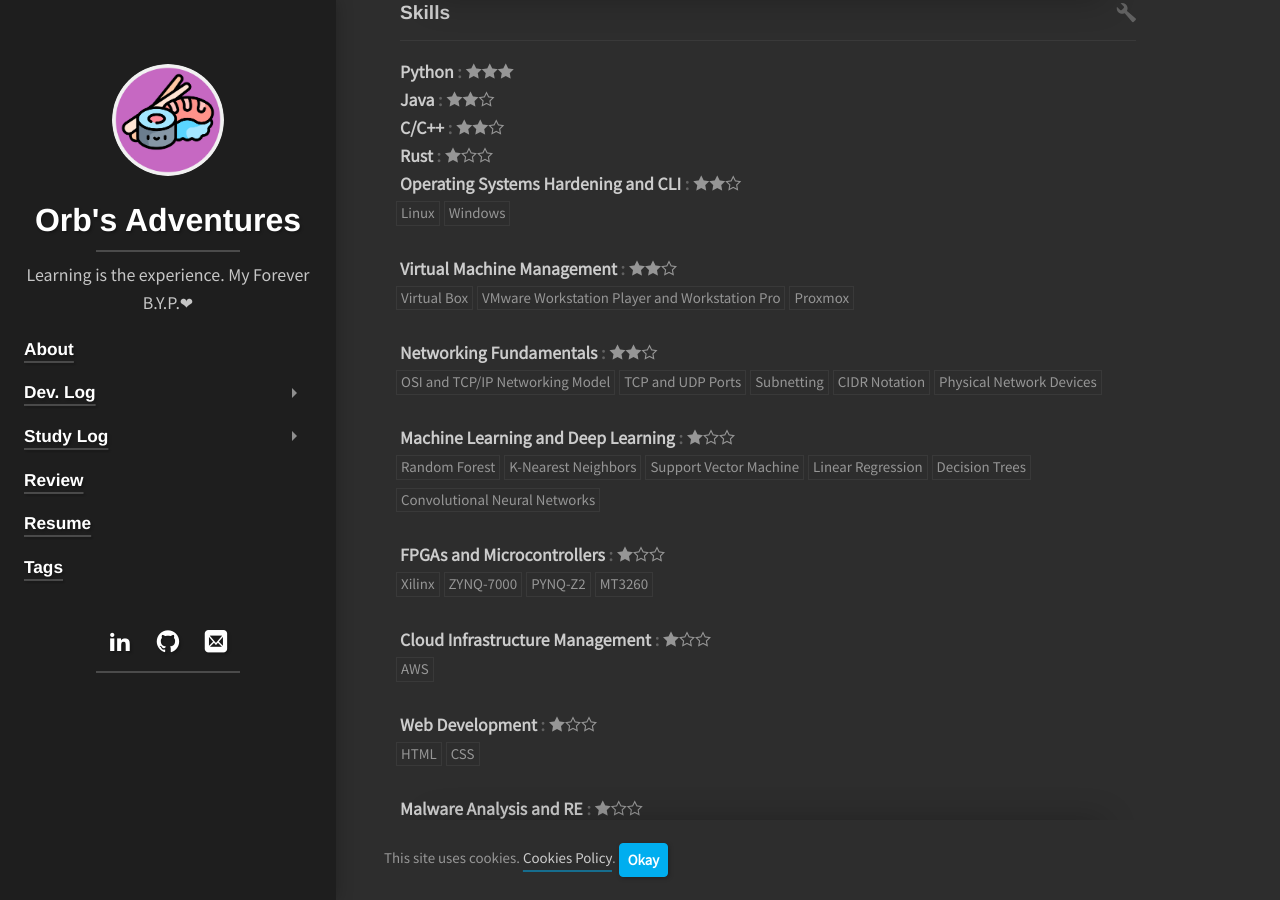
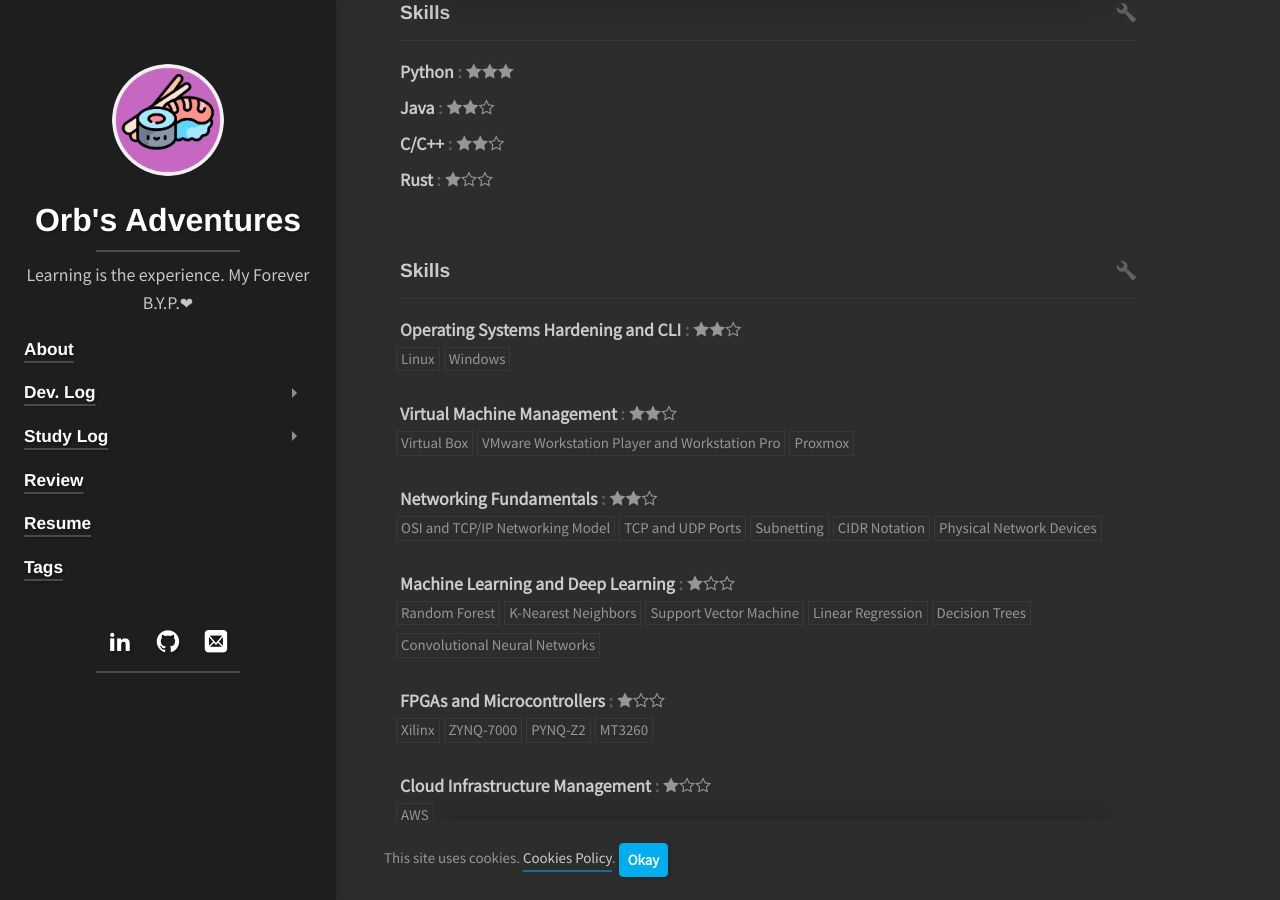
Before and after one commit to KuroOrb/KuroOrb.github.io, a Jekyll site: the page built from resume.md, in a window 1280 px wide and 900 px high, scrolled down 5917 px. Built offline with Jekyll 4.4.1, drawn with Linux system fonts in a browser that asks for light colours; cached includes are drawn as plain includes; nearby versions of some CDN libraries; some web fonts are replaced; library files that are not in the unit come from our copies.

Commit message:
more changes to resume

```diff
--- a/_data/resume.yml
+++ b/_data/resume.yml
@@ -204,7 +204,7 @@ publications:
     releaseDate: "2022-07-22"
     website: "https://secrypt.scitevents.org/"
     summary: "Submitted..."
-skills:
+programming:
   - name: "Python"
     level: "Master"
   - name: "Java"
@@ -213,6 +213,7 @@ skills:
     level: "Intermediate"
   - name: "Rust"
     level: "Junior"
+skills:
   - name: "Operating Systems Hardening and CLI"
     level: "Intermediate"
     keywords:
--- /dev/null
+++ b/_includes/pro/resume/programming.html
@@ -0,0 +1,59 @@
+{% if resume.programming.size > 0 %}
+<section class="npb">
+  <h2 id="programming" class="h3 hr-bottom">
+    {{ strings.resume.skills | default:"Programming Language" }}
+    <span class="symbol {{ icons.skills | default:'icon-wrench' }}"></span>
+  </h2>
+  <dl class="programming">
+    {% for skl in resume.programming %}
+      <dt class="fl">{{ skl.name }}</dt>
+      <dd class="faded clearafter">
+        {% if skl.level and skl.level != '' %}
+        <div class="fr">
+          <span class="sr-only">{{ strings.resume.level | default:"Level" }}{{ colon }}</span>
+          {% assign level = skl.level | slugify %}
+          {% unless page.no_skill_icons %}
+            {% case level %}
+              {% when 3 or "3-3" or "master" or "expert" or "senior" or "professional" %}
+                <span class="help" title="{{ skl.level }}">
+                  <span class="sr-only">{{ skl.level }}</span>
+                  <span class="icon-star-full"></span><span class="icon-star-full"></span><span class="icon-star-full"></span>
+                </span>
+              {% when 2 or "2-3" or "intermediate" or "amateur" %}
+                <span class="help" title="{{ skl.level }}">
+                  <span class="sr-only">{{ skl.level }}</span>
+                  <span class="icon-star-full"></span><span class="icon-star-full"></span><span class="icon-star-empty"></span>
+                </span>
+              {% when 1 or "1-3" or "beginner" or "novice" or "junior" %}
+                <span class="help" title="{{ skl.level }}">
+                  <span class="sr-only">{{ skl.level }}</span>
+                  <span class="icon-star-full"></span><span class="icon-star-empty"></span><span class="icon-star-empty"></span>
+                </span>
+              {% when 0 or "0-3" %}
+                <span class="help" title="{{ skl.level }}">
+                  <span class="sr-only">{{ skl.level }}</span>
+                  <span class="icon-star-empty"></span><span class="icon-star-empty"></span><span class="icon-star-empty"></span>
+                </span>
+              {% else %}
+                {{ skl.level }}
+            {% endcase %}
+          {% else %}
+            {{ skl.level }}
+          {% endunless %}
+        </div>
+        {% endif %}
+        {% if skl.keywords.size > 0 %}
+        <div>
+          <span class="sr-only">{{ strings.resume.keywords | default:"Keywords" }}{{ colon }}</span>
+          <ul class="tags">
+            {% for key in skl.keywords %}
+              <li class="tag">{{ key }}</li>
+            {% endfor %}
+          </ul>
+        </div>
+        {% endif %}
+      </dd>
+    {% endfor %}
+  </dl>
+</section>
+{% endif %}
--- a/_layouts/resume.html
+++ b/_layouts/resume.html
@@ -36,7 +36,7 @@ layout: base
     {% assign l_col = page.left_column %}
     {% assign r_col = page.right_column %}
     {% unless l_col %}{% assign l_col = 'work,additional_work,volunteer,education,awards,publications,references' | split:',' %}{% endunless %}
-    {% unless r_col %}{% assign r_col = 'languages,skills,interests' | split:',' %}{% endunless %}
+    {% unless r_col %}{% assign r_col = 'languages,programming,skills,interests' | split:',' %}{% endunless %}
 
     <div class="column column-3-5">
       {% for sec in l_col %}
@@ -59,6 +59,8 @@ layout: base
           {% include pro/resume/references.html %}
         {% when 'languages' %}
           {% include pro/resume/languages.html %}
+        {% when 'programming' %}
+          {% include pro/resume/programming.html %}
         {% when 'skills' %}
           {% include pro/resume/skills.html %}
         {% when 'interests' %}
@@ -88,6 +90,8 @@ layout: base
           {% include pro/resume/references.html %}
         {% when 'languages' %}
           {% include pro/resume/languages.html %}
+        {% when 'programming' %}
+          {% include pro/resume/programming.html %}
         {% when 'skills' %}
           {% include pro/resume/skills.html %}
         {% when 'interests' %}
```
Also changed, not shown: resume.md (+1 -0 lines), README.md.
